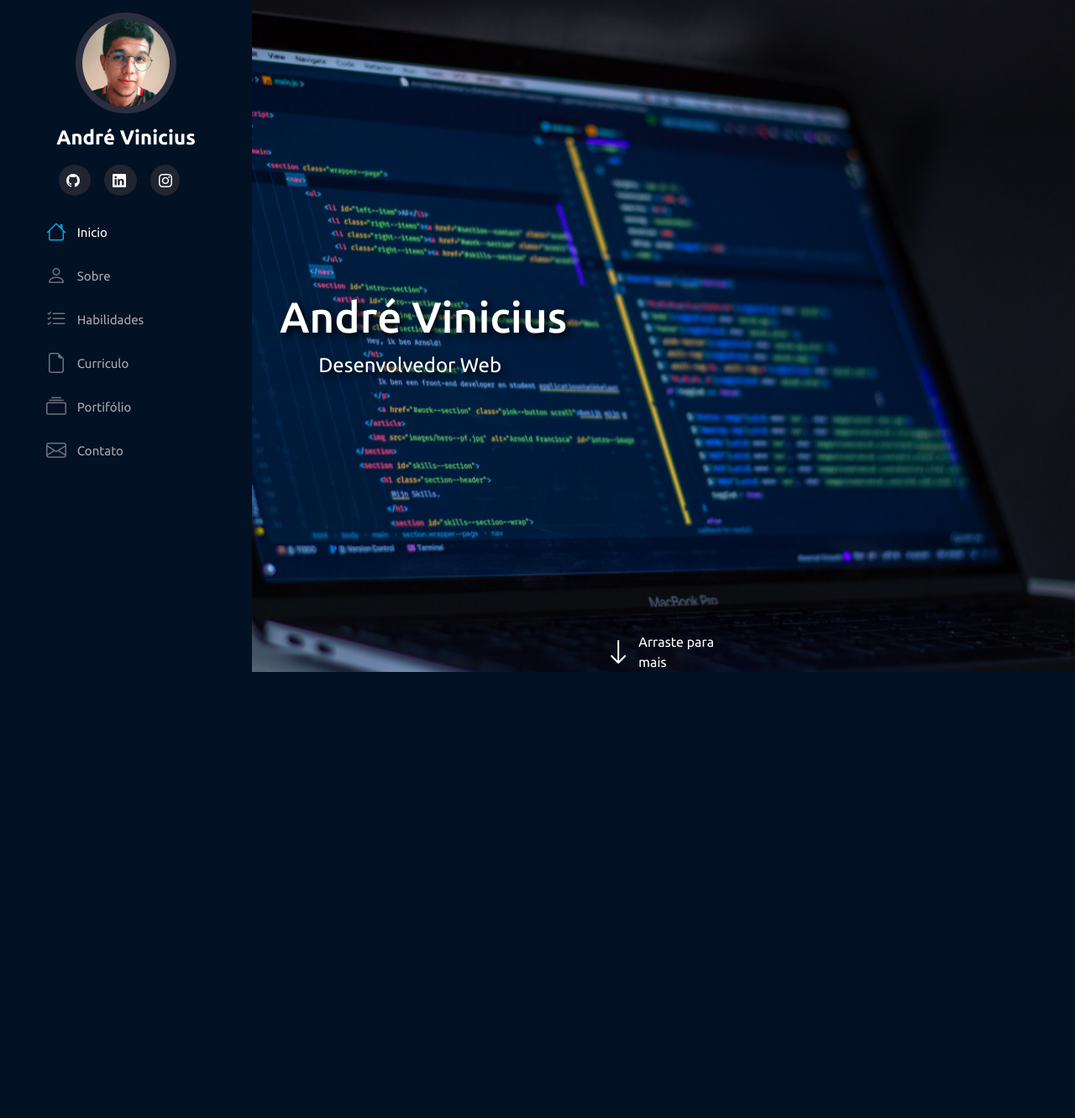
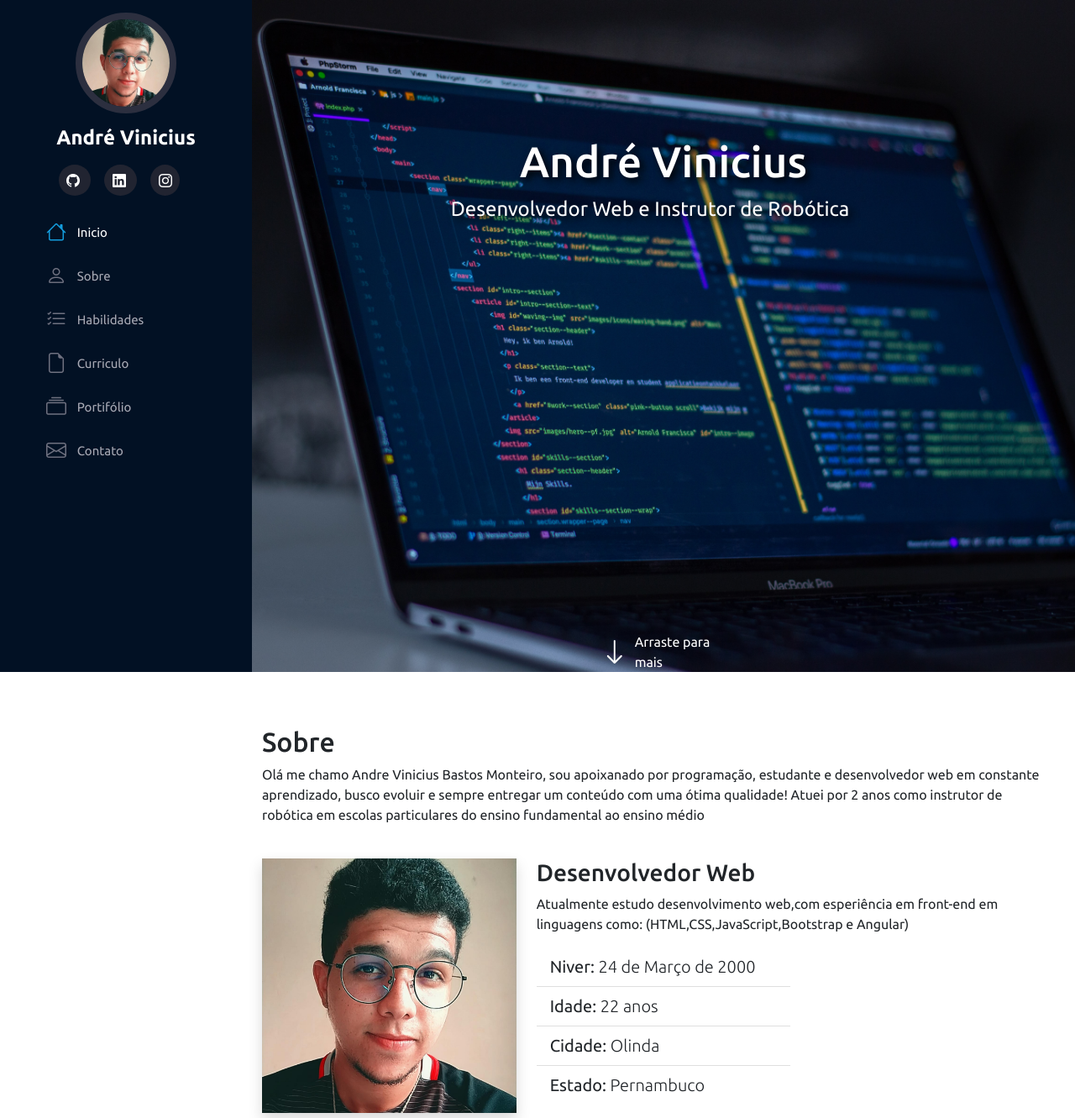
Before and after one commit to Andre-Vinicius22/Portifolio, a Flask app: page / in a window 1280 px wide. Shown: the whole page at 84% size. Before the commit the page ends 800 px from the top, so only its background shows below. Run offline with Flask 2, Linux system fonts and the light colour scheme; some libraries are stand-ins or nearby versions.

Commit message:
section about

```diff
--- a/static/style.css
+++ b/static/style.css
@@ -4,6 +4,17 @@
     font-family: Ubuntu, Arial;
     width: 100%;
     height: 100%;
+}
+*::-webkit-scrollbar{
+    width: 10px;
+}
+*::-webkit-scrollbar-track{
+    width: 12px;
+    box-shadow: inset 0 0 .3rem #00000050;
+    background-color: #fff;
+}
+*::-webkit-scrollbar-thumb{
+    background-color: #021124;
 }
 
 #header{
@@ -16,7 +27,7 @@
     width: 300px;
     transition: all ease-in-out 0.5s;
     padding: 0 15px;
-    z-index: auto;
+    z-index: 2;
 }
 #header .profile img{
     margin: 15px auto;
--- a/templates/index.html
+++ b/templates/index.html
@@ -36,10 +36,10 @@
         <nav id="navbar" class="nav-menu">
             <ul class="nav flex-column">
                 <li class="nav-item">
-                    <a class="nav-link active" aria-current="page" href="#"><i class="bi bi-house"></i> Inicio</a>
+                    <a class="nav-link active" aria-current="page" href="#inicio"><i class="bi bi-house"></i> Inicio</a>
                 </li>
                 <li class="nav-item">
-                    <a class="nav-link" href="#"><i class="bi bi-person"></i> Sobre</a>
+                    <a class="nav-link" href="#sobre"><i class="bi bi-person"></i> Sobre</a>
                 </li>
                 <li class="nav-item">
                     <a class="nav-link" href="#"><i class="bi bi-list-check"></i> Habilidades</a>
@@ -61,18 +61,68 @@
     <main id="main">
 
         <section id="inicio" class="row m-0 p-0">
-            <div class="col-md-5 d-flex justify-content-center align-items-center flex-column">
+            <div class="col-md-5 w-100 d-flex justify-content-center align-items-center flex-column">
                 <h2 class="text-white text-shadow">André Vinicius</h2>
-                <span id="subtitle" class="text-white text-shadow">Desenvolvedor Web</span>
+                <span id="subtitle" class="text-white text-shadow">Desenvolvedor Web e Instrutor de Robótica</span>
             </div>
 
-            <div class="col-md-7 d-flex justify-content-flex-end align-items-end">
+            <div class="col-md-7 d-flex justify-content-end align-items-end">
                 <div id="arraste" class="d-flex align-items-center">
                     <i class="bi bi-arrow-down text-white pe-2 fs-2" aria-hidden="true"></i>
-                    <a href="">Arraste para mais</a>
+                    <a href="#sobre">Arraste para mais</a>
                 </div>
 
             </div>
+        </section>
+
+        <section class="container mt-5" id="sobre">
+
+            <div class="row w-100">
+                <div class="col-md-12">
+                    <h2 class="pt-3">Sobre</h2>
+                    <p>Olá me chamo Andre Vinicius Bastos Monteiro, sou apoixanado por programação, estudante e
+                        desenvolvedor web
+                        em constante aprendizado, busco evoluir e sempre entregar um
+                        conteúdo com
+                        uma ótima qualidade! Atuei por 2 anos como instrutor de robótica em escolas particulares do
+                        ensino
+                        fundamental ao ensino médio
+                    </p>
+                </div>
+            </div>
+
+            <div class="row mt-4">
+                <div class="col-md-4">
+                    <img class="img-fluid shadow" src="../static/img/perfil.jpeg" alt="profile pic">
+                </div>
+                <div class="col-md-8">
+                    <h3>Desenvolvedor Web</h3>
+                    <p>Atualmente estudo desenvolvimento web,com esperiência em front-end em linguagens como:
+                        (HTML,CSS,JavaScript,Bootstrap
+                        e Angular)</p>
+
+                    <div class="row mt-3 mb-3">
+                        <div class="col-md-6">
+                            <ul class="list-group list-group-flush fs-5">
+                                <li class="list-group-item">
+                                    Niver: <span class="fw-lighter">24 de Março de 2000</span>
+                                </li>
+                                <li class="list-group-item">
+                                    Idade: <span class="fw-lighter">22 anos</span>
+                                </li>
+                                <li class="list-group-item">
+                                    Cidade: <span class="fw-lighter">Olinda</span>
+                                </li>
+                                <li class="list-group-item">
+                                    Estado: <span class="fw-lighter">Pernambuco</span>
+                                </li>
+                            </ul>
+                        </div>
+                    </div>
+
+                </div>
+            </div>
+
         </section>
 
     </main>
```
